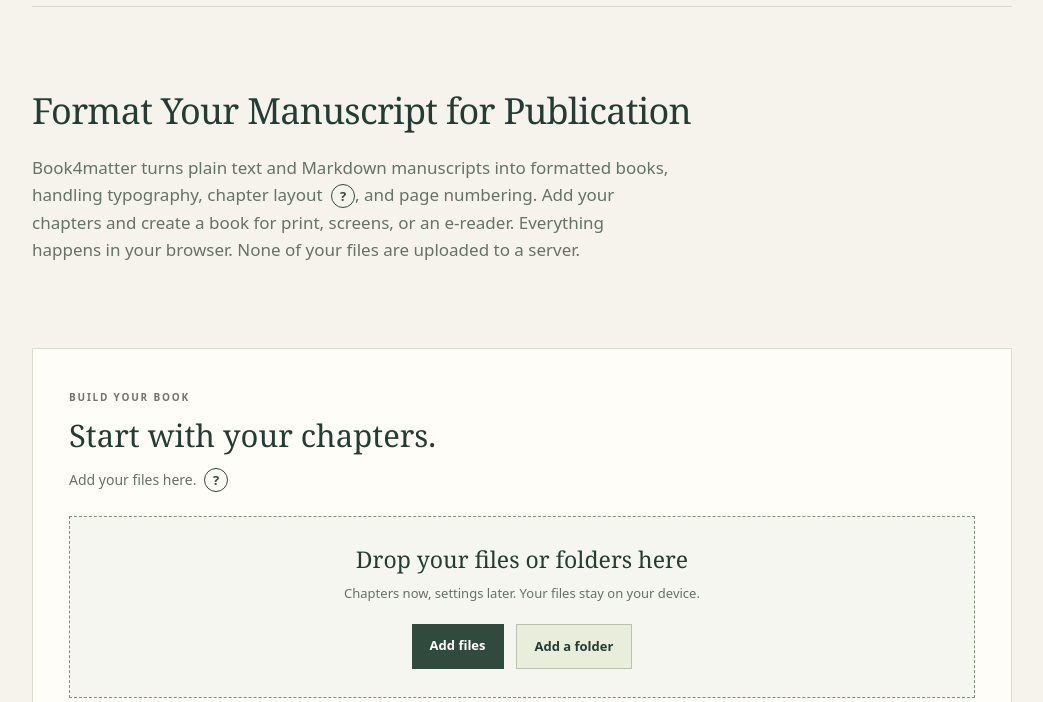
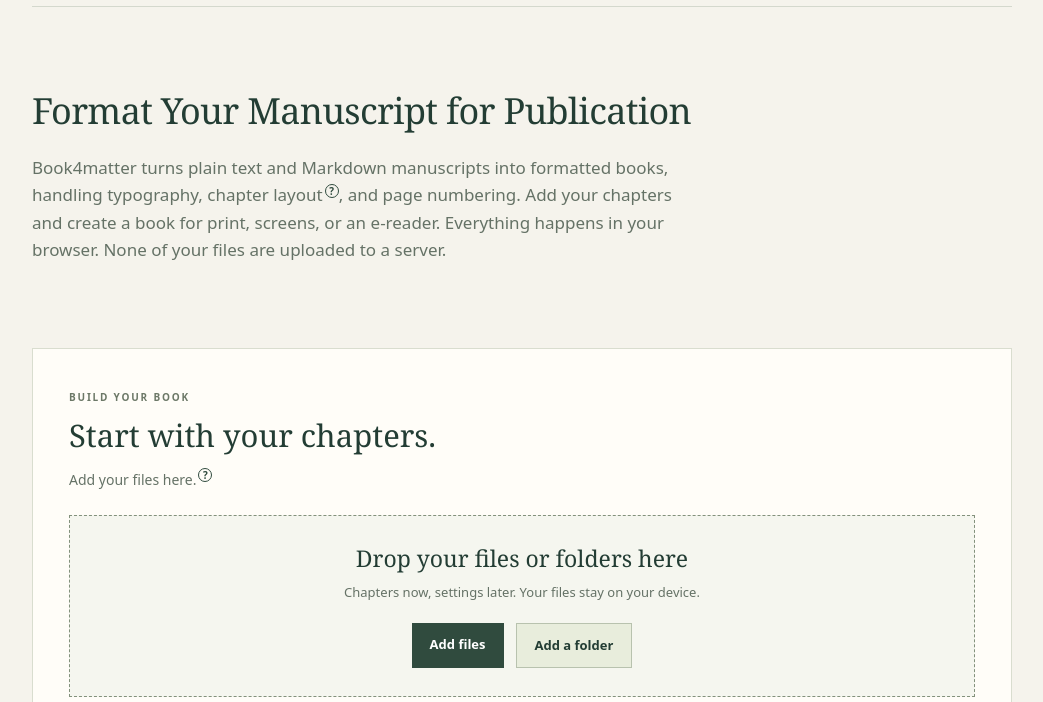
Before and after one commit to cocode/book4matter-web, a website built with Vite: page index.html in a window 1280 px wide. Shown: the part 98-800 px from the top of the page, without its empty margins (118-1161 px from the left). Built offline with nearby package versions, Linux system fonts and the light colour scheme.

Commit message:
Reformat pop-up marker.

```diff
--- a/src/style.css
+++ b/src/style.css
@@ -60,14 +60,24 @@
 .error-actions{display:flex;gap:10px;flex-wrap:wrap;align-items:center}
 
 .upload-help-button {
-  width: 24px;
-  height: 24px;
-  margin-left: 4px;
+  position: relative;
+  width: 14px;
+  height: 14px;
+  margin-left: 2px;
+  vertical-align: super;
+  font-size: 10px;
+  line-height: 12px;
   padding: 0;
   border: 1px solid currentColor;
   border-radius: 50%;
   background: transparent;
   color: #304b3e;
+}
+/* Keep the small marker easy to tap. */
+.upload-help-button::after {
+  content: "";
+  position: absolute;
+  inset: -6px;
 }
 .help-popup {
   width: min(28rem, calc(100% - 2rem));
```
Also changed, not shown: index.html (+2 -2 lines).
